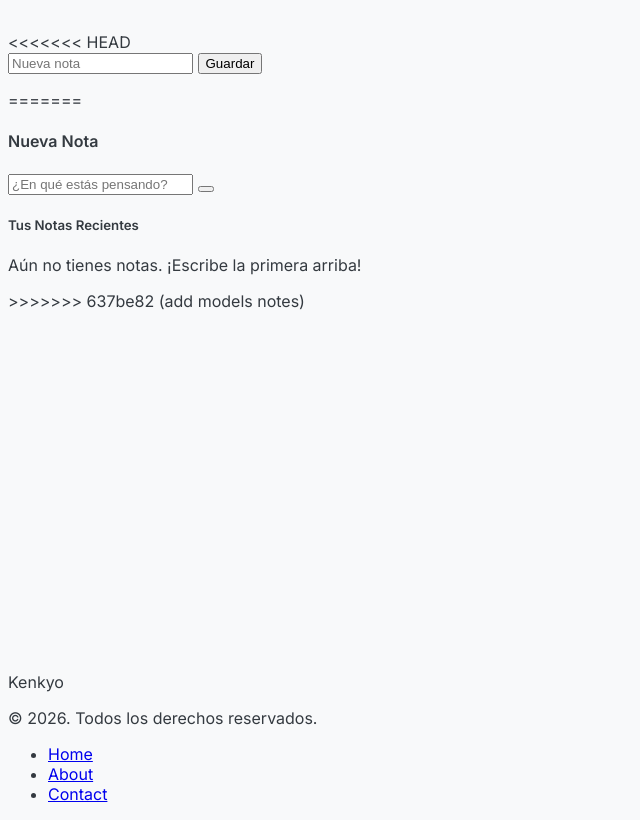
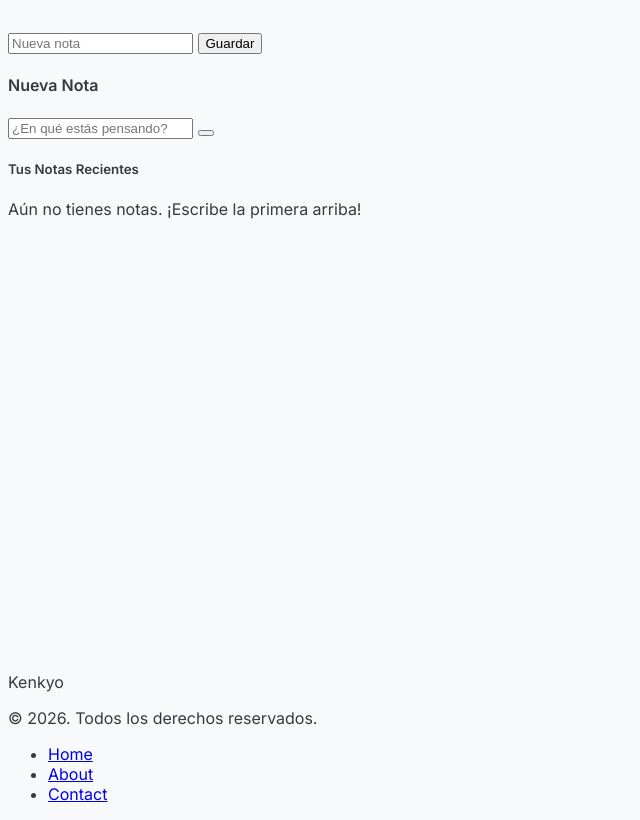
Before and after one commit to Kenkyoo/flask-cookiecutter, a Flask app: template cookiecutter/templates/users/notes.html in a window 1280 px wide. Shown: the part 194-1014 px from the top of the page, without its empty margins (0-640 px from the left). Run offline with Flask 3, Linux system fonts and the light colour scheme; the template is opened without the code that fills it: values that come from a table or form of the project are taken from there, others are empty; parts of the project's set-up code (start-up, migrations or seed data) failed here and were passed over.

Commit message:
edit notes form

```diff
--- a/cookiecutter/templates/users/notes.html
+++ b/cookiecutter/templates/users/notes.html
@@ -1,8 +1,6 @@
 {% extends "layout.html" %}
 
 {% block content %}
-<<<<<<< HEAD
-
 
 <form method="POST">
   <input type="hidden" name="csrf_token" value="{{ csrf_token() }}">
@@ -16,7 +14,6 @@
   {% endfor %}
 </ul>
 
-=======
 <div class="container py-4">
     <div class="row justify-content-center">
         <div class="col-md-8 mb-5">
@@ -74,5 +71,4 @@
         transform: scale(1.02);
     }
 </style>
->>>>>>> 637be82 (add models notes)
 {% endblock %}
```
